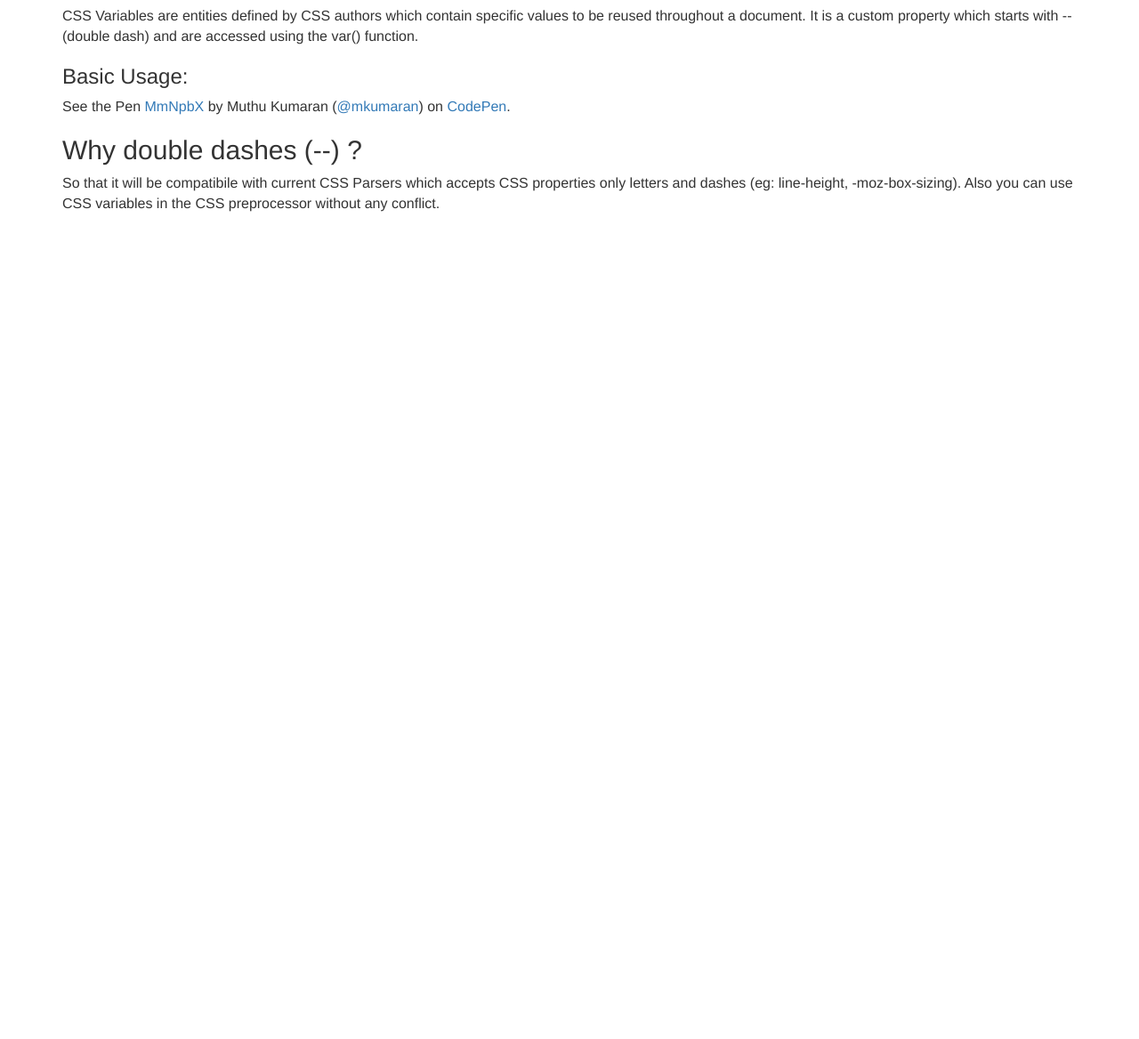
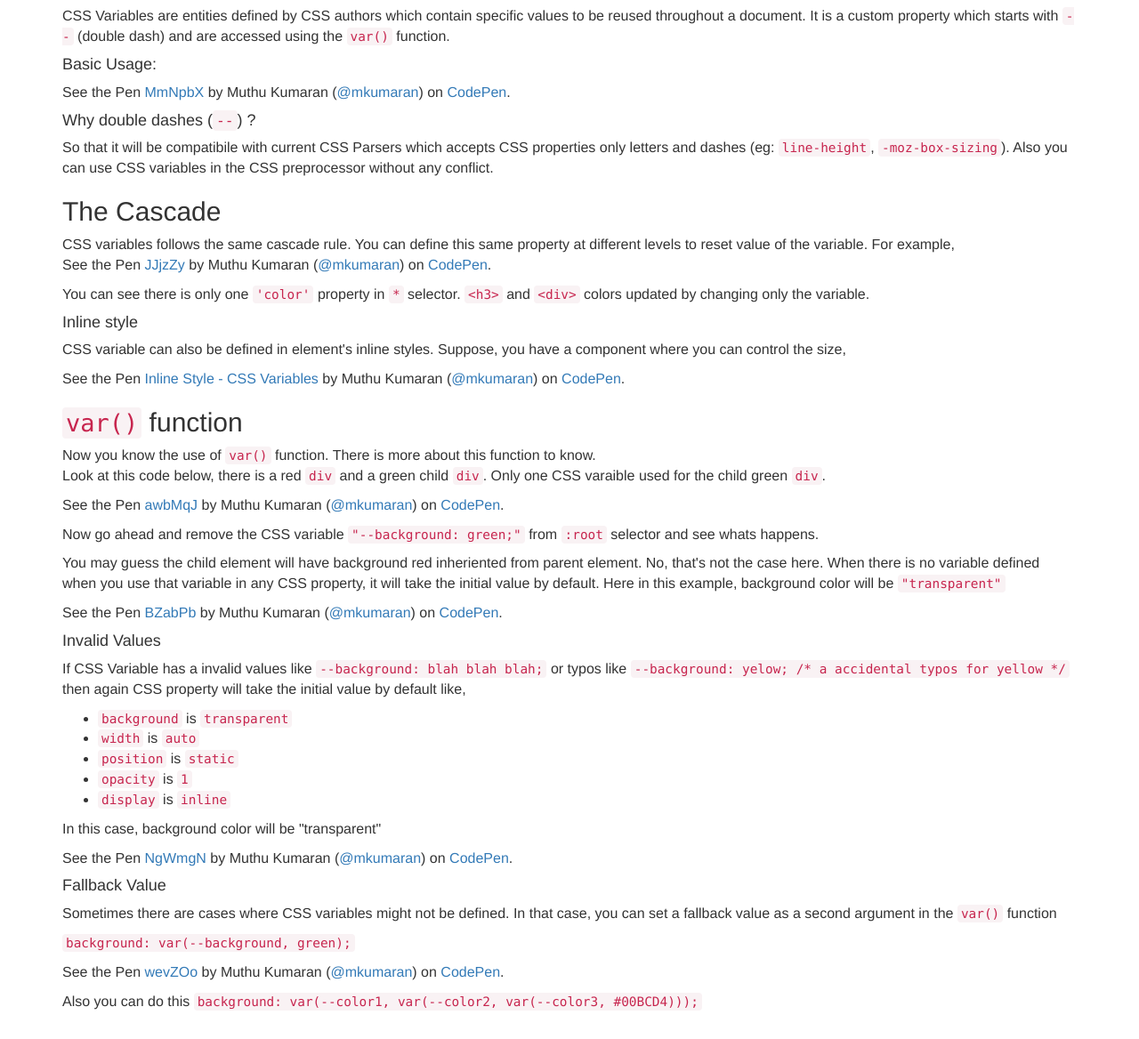
Before and after one commit to iamkumaran/iamkumaran.github.io, a plain HTML site: page css-variables/index.html in a window 1280 px wide. Shown: the part 587-1755 px from the top of the page at 89% size. Before the commit the page ends 848 px from the top, so only its background shows below. Drawn offline with nearby package versions, Linux system fonts and the light colour scheme; a script that the page names is missing.

Commit message:
Update content

```diff
--- a/css-variables/index.html
+++ b/css-variables/index.html
@@ -20,10 +20,8 @@
       <blockquote>CSS variables not to be confused with SASS or LESS variable.</blockquote>
 
       <p>Variable is the one of main reason CSS Preprossor like SASS or LESS exist at all. Look at this simple SASS example,</p>
-
       <p data-height="274" data-theme-id="0" data-slug-hash="QgWJzW" data-default-tab="css,result" data-user="mkumaran" data-embed-version="2" data-pen-title="QgWJzW" class="codepen">See the Pen <a href="https://codepen.io/mkumaran/pen/QgWJzW/">QgWJzW</a> by Muthu Kumaran (<a href="https://codepen.io/mkumaran">@mkumaran</a>) on <a href="https://codepen.io">CodePen</a>.</p>
       <script async src="https://production-assets.codepen.io/assets/embed/ei.js"></script>
-
       <p>The above code would do nothing in a browser. The browser wouldn't understand the declarations and toss them out. Preprocessors need to compile into CSS to be used. This code would compile to:</p>
 
       <pre><code class="language-css">
@@ -37,22 +35,69 @@
       <script async src="https://production-assets.codepen.io/assets/embed/ei.js"></script>
 
       <p>This is now valid CSS. The variable was part of the preprocessor language, not CSS itself. Once the code compiles, the variables are gone.</p>
-
-
       <p>Now CSS started supporting CSS variables and allows you to work with variables directly in the CSS. No compiling requires.</p>
 
       <h2>What is CSS Variables?</h2>
+      <p>CSS Variables are entities defined by CSS authors which contain specific values to be reused throughout a document. It is a custom property which starts with <code>--</code> (double dash) and are accessed using the <code>var()</code> function.</p>
 
-      <p>CSS Variables are entities defined by CSS authors which contain specific values to be reused throughout a document. It is a custom property which starts with -- (double dash) and are accessed using the var() function.</p>
-
-      <h3>Basic Usage:</h3>
-
+      <h4>Basic Usage:</h4>
       <p data-height="269" data-theme-id="0" data-slug-hash="MmNpbX" data-default-tab="css,result" data-user="mkumaran" data-embed-version="2" data-pen-title="MmNpbX" class="codepen">See the Pen <a href="https://codepen.io/mkumaran/pen/MmNpbX/">MmNpbX</a> by Muthu Kumaran (<a href="https://codepen.io/mkumaran">@mkumaran</a>) on <a href="https://codepen.io">CodePen</a>.</p>
       <script async src="https://production-assets.codepen.io/assets/embed/ei.js"></script>
 
 
-      <h2>Why double dashes (--) ?</h2>
-      So that it will be compatibile with current CSS Parsers which accepts CSS properties only letters and dashes (eg: line-height, -moz-box-sizing). Also you can use CSS variables in the CSS preprocessor without any conflict.
+      <h4>Why double dashes (<code>--</code>) ?</h4>
+      <p>So that it will be compatibile with current CSS Parsers which accepts CSS properties only letters and dashes (eg: <code>line-height</code>, <code>-moz-box-sizing</code>). Also you can use CSS variables in the CSS preprocessor without any conflict.</p>
+
+      <h2>The Cascade</h2>
+      CSS variables follows the same cascade rule. You can define this same property at different levels to reset value of the variable. For example,
+      <p data-height="385" data-theme-id="0" data-slug-hash="JJjzZy" data-default-tab="css,result" data-user="mkumaran" data-embed-version="2" data-pen-title="JJjzZy" class="codepen">See the Pen <a href="https://codepen.io/mkumaran/pen/JJjzZy/">JJjzZy</a> by Muthu Kumaran (<a href="https://codepen.io/mkumaran">@mkumaran</a>) on <a href="https://codepen.io">CodePen</a>.</p>
+      <script async src="https://production-assets.codepen.io/assets/embed/ei.js"></script>
+      <p>You can see there is only one <code>'color'</code> property in <code>*</code> selector. <code>&lt;h3&gt;</code> and <code>&lt;div&gt;</code> colors updated by changing only the variable.</p>
+
+      <h4>Inline style</h4>
+      <p>CSS variable can also be defined in element's inline styles. Suppose, you have a component where you can control the size,</p>
+      <p data-height="265" data-theme-id="0" data-slug-hash="zzYgqE" data-default-tab="html,result" data-user="mkumaran" data-embed-version="2" data-pen-title="Inline Style - CSS Variables" class="codepen">See the Pen <a href="https://codepen.io/mkumaran/pen/zzYgqE/">Inline Style - CSS Variables</a> by Muthu Kumaran (<a href="https://codepen.io/mkumaran">@mkumaran</a>) on <a href="https://codepen.io">CodePen</a>.</p>
+      <script async src="https://production-assets.codepen.io/assets/embed/ei.js"></script>
+
+      <h2><code>var()</code> function</h2>
+      <p>Now you know the use of <code>var()</code> function. There is more about this function to know.</br>
+      Look at this code below, there is a red <code>div</code> and a green child <code>div</code>. Only one CSS varaible used for the child green <code>div</code>.</p>
+      <p data-height="308" data-theme-id="0" data-slug-hash="awbMqJ" data-default-tab="css,result" data-user="mkumaran" data-embed-version="2" data-pen-title="awbMqJ" class="codepen">See the Pen <a href="https://codepen.io/mkumaran/pen/awbMqJ/">awbMqJ</a> by Muthu Kumaran (<a href="https://codepen.io/mkumaran">@mkumaran</a>) on <a href="https://codepen.io">CodePen</a>.</p>
+<script async src="https://production-assets.codepen.io/assets/embed/ei.js"></script>
+
+      <p>Now go ahead and remove the CSS variable <code>"--background: green;"</code> from <code>:root</code> selector and see whats happens.</p>
+
+      <p>You may guess the child element will have background red inheriented from parent element. No, that's not the case here. When there is no variable defined when you use that variable in any CSS property, it will take the initial value by default. Here in this example, background color will be <code>"transparent"</code></p>
+      <p data-height="265" data-theme-id="0" data-slug-hash="BZabPb" data-default-tab="css,result" data-user="mkumaran" data-embed-version="2" data-pen-title="BZabPb" class="codepen">See the Pen <a href="https://codepen.io/mkumaran/pen/BZabPb/">BZabPb</a> by Muthu Kumaran (<a href="https://codepen.io/mkumaran">@mkumaran</a>) on <a href="https://codepen.io">CodePen</a>.</p>
+      <script async src="https://production-assets.codepen.io/assets/embed/ei.js"></script>
+
+      <h4>Invalid Values</h4>
+      <p>If CSS Variable has a invalid values like <code>--background: blah blah blah;</code> or typos like <code>--background: yelow; /* a accidental typos for yellow */</code> then again CSS property will take the initial value by default like, </p>
+
+      <!-- http://nimbupani.com/safe-css-defaults.html -->
+      <ul>
+        <li><code>background</code> is <code>transparent</code></li>
+        <li><code>width</code> is <code>auto</code></li>
+        <li><code>position</code> is <code>static</code></li>
+        <li><code>opacity</code> is <code>1</code></li>
+        <li><code>display</code> is <code>inline</code></li>
+      </ul>
+      <p>In this case, background color will be "transparent" </p>
+      <p data-height="265" data-theme-id="0" data-slug-hash="NgWmgN" data-default-tab="css,result" data-user="mkumaran" data-embed-version="2" data-pen-title="NgWmgN" class="codepen">See the Pen <a href="https://codepen.io/mkumaran/pen/NgWmgN/">NgWmgN</a> by Muthu Kumaran (<a href="https://codepen.io/mkumaran">@mkumaran</a>) on <a href="https://codepen.io">CodePen</a>.</p>
+      <script async src="https://production-assets.codepen.io/assets/embed/ei.js"></script>
+
+      <h4>Fallback Value</h4>
+      <p>Sometimes there are cases where CSS variables might not be defined. In that case, you can set a fallback value as a second argument in the <code>var()</code> function</p>
+      <p><code>background: var(--background, green);</code></p>
+      <p data-height="265" data-theme-id="0" data-slug-hash="wevZOo" data-default-tab="css,result" data-user="mkumaran" data-embed-version="2" data-pen-title="wevZOo" class="codepen">See the Pen <a href="https://codepen.io/mkumaran/pen/wevZOo/">wevZOo</a> by Muthu Kumaran (<a href="https://codepen.io/mkumaran">@mkumaran</a>) on <a href="https://codepen.io">CodePen</a>.</p>
+      <script async src="https://production-assets.codepen.io/assets/embed/ei.js"></script>
+      <p></p>
+      <p>Also you can do this <code>background: var(--color1, var(--color2, var(--color3, #00BCD4)));</code></p>
+
+
+
+
+
     </div>
 
     <!-- /container -->
```
